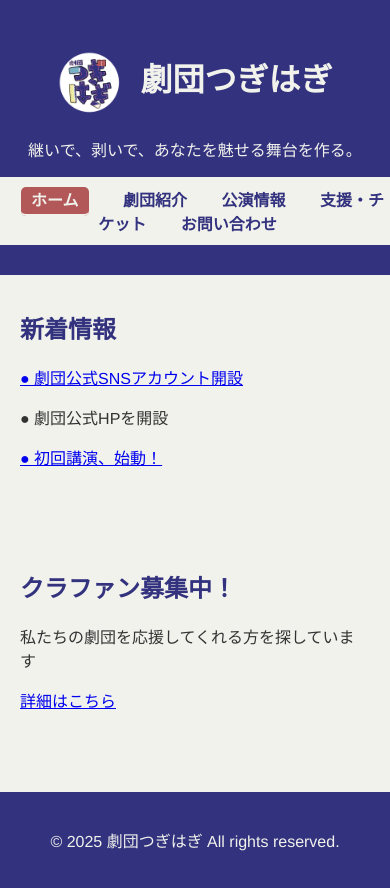
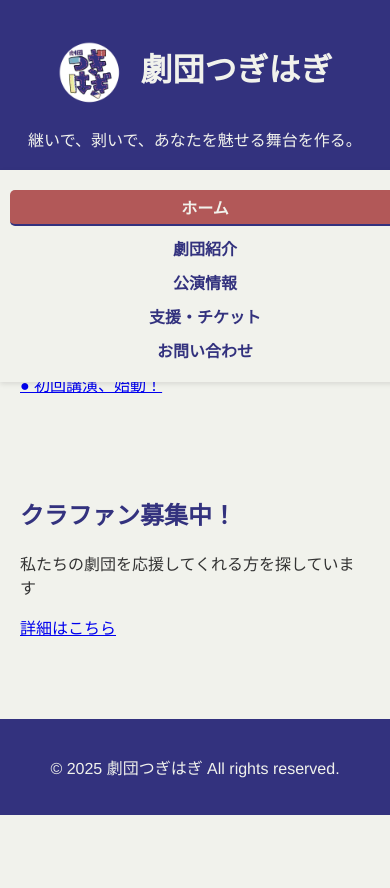
Before and after one commit to Nijuju1180/tsugihagi, a PHP site: page /home.html in a window 390 px wide. After the commit the page ends 815 px from the top, so only its background shows below. Run offline with PHP 8.4, Linux system fonts and the light colour scheme.

Commit message:
fixed nav and relatived header

```diff
--- a/homepage/css/main.css
+++ b/homepage/css/main.css
@@ -3,25 +3,31 @@ body {
   font-family: 'Helvetica', sans-serif;
   background: #f1f2ec;
   color: #333;
-  padding-top: 250px;
+  padding-top: 0px;
 }
 
 header {
   background: #33327e;
   color: #f1f2ec;
-  padding: 30px 0px;
+  padding: 20px 0 10px;
   text-align: center;
   top: 0;
   width: 100%;
-  z-index: 1000;
-  position: fixed;
+  z-index: 1;
+  position: relative;
 }
 
 nav {
   background: #f1f2ec;
-  padding: 10px 0px;
+  padding: 15px 0px;
   text-align: center;
   gap: 30px;
+  z-index: 2;
+  position: fixed;
+  top: 170px;
+  left: 0;
+  width: 100%;
+  box-shadow: 0 2px 5px rgba(0,0,0,0.1);
 }
 
 nav a {
@@ -32,7 +38,7 @@ nav a {
 }
 
 nav a.active {
-  border-bottom: 2px solid #f1f2ec;
+  border-bottom: 2px solid #33327e;
 }
 
 
@@ -80,3 +86,14 @@ footer {
   text-decoration: none;
   border-radius: 5px;
 }
+
+@media (max-width: 768px) {
+  nav a {
+    display: block;
+    margin: 10px 0;
+  }
+
+  nav {
+    padding: 10px;
+  }
+}
```
